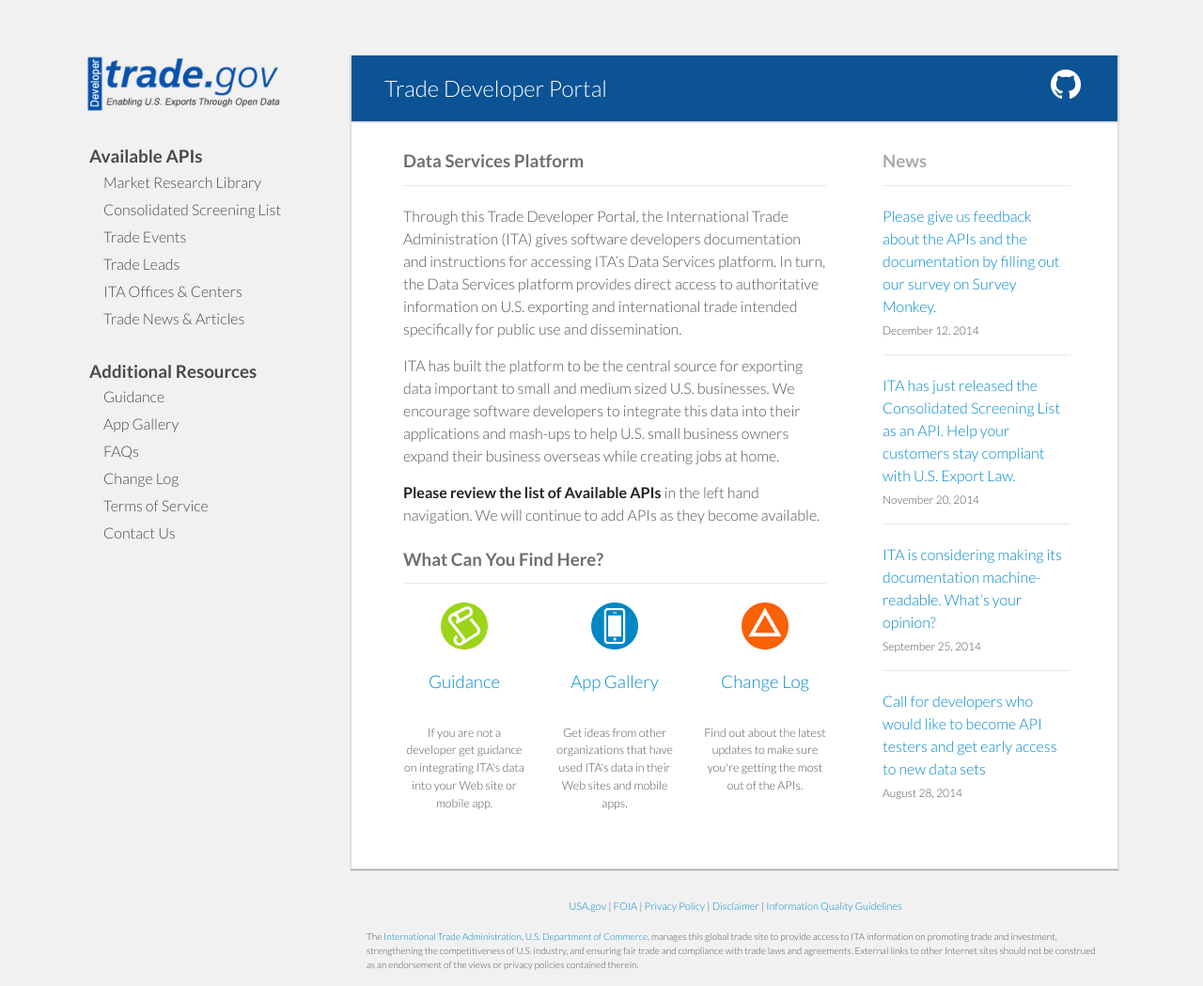
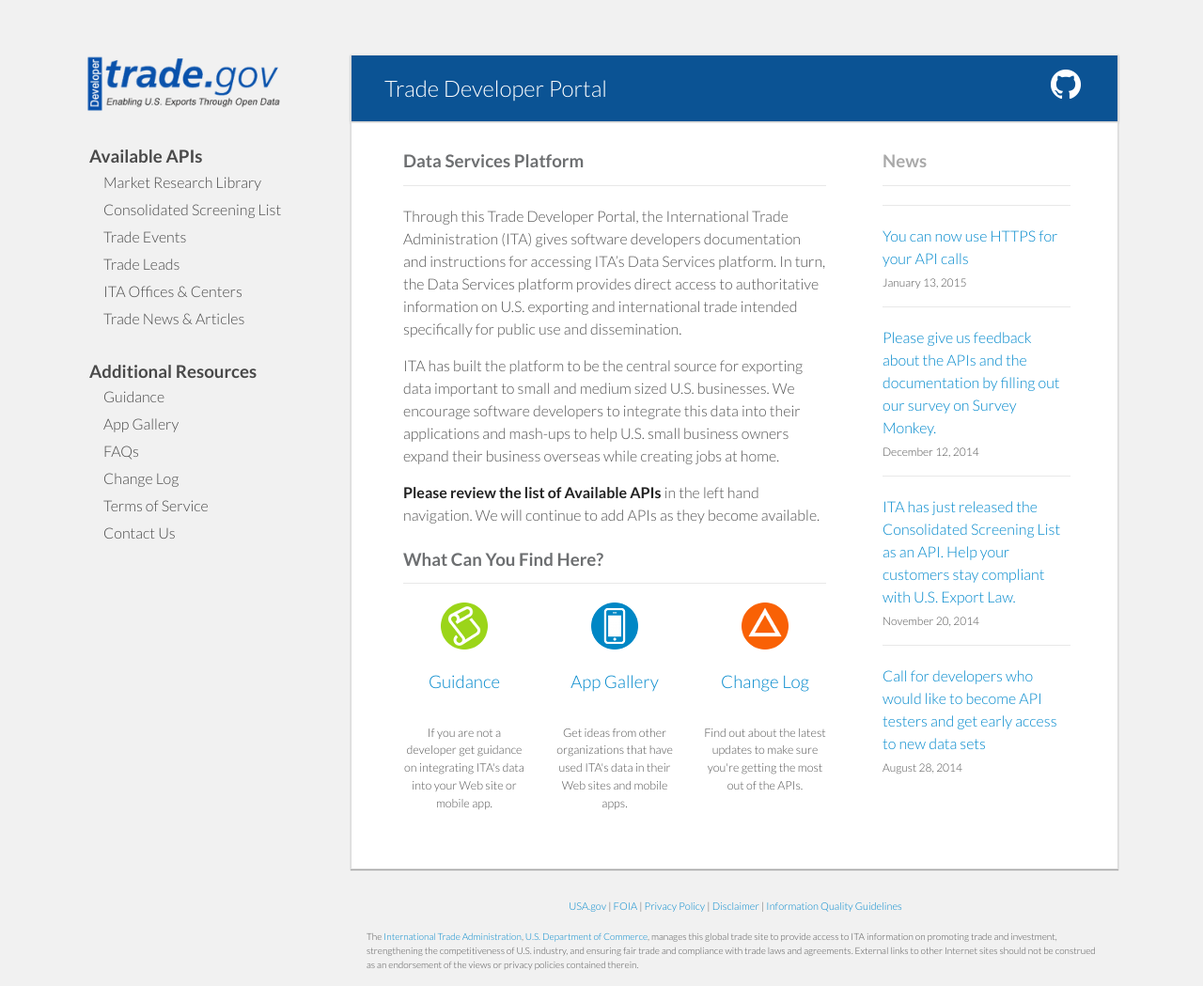
Before and after one commit to InternationalTradeAdministration/developerportal, a Jekyll site: the page index.html, which Jekyll copies as it is, in a window 1280 px wide and 1049 px high. Shown: the whole window at 94% size. Built offline with Jekyll 4.4.1, drawn with Linux system fonts in a browser that asks for light colours; nearby versions of some CDN libraries.

Commit message:
Added HTTPS news

```diff
--- a/index.html
+++ b/index.html
@@ -114,27 +114,28 @@
 		<h3>News</h3>
 
 		<!--news line 1-->
-     	<p>
+		<p class="list">
+		<a href="https://github.com/InternationalTradeAdministration/developerportal/wiki/You-Can-Now-Use-HTTPS-for-Your-Calls">
+		<p class="news">You can now use HTTPS for your API calls</p>
+		</a>
+		<h7>January 13, 2015</h7>
+		</p>
+
+		<!--news line 2-->
+		<p class="list">
 		<a href="https://www.surveymonkey.com/s/LYVLXW9">
 		<p class="news">Please give us feedback about the APIs and the documentation by filling out our survey on Survey Monkey.</p>
 		</a>
 		<h7>December 12, 2014</h7>
 		</p>
 
-		<!--news line 2-->
-     	<p class="list">
+
+		<!--news line 3-->
+		<p class="list">
 		<a href="http://developer.trade.gov/consolidated-screening-list.html">
 		<p class="news">ITA has just released the Consolidated Screening List as an API. Help your customers stay compliant with U.S. Export Law.</p>
 		</a>
 		<h7>November 20, 2014</h7>
-		</p>
-
-		<!--news line 3-->
-		<p class="list">
-		<a href="https://github.com/InternationalTradeAdministration/developerportal/issues/29">
-		<p class="news">ITA is considering making its documentation machine-readable. What’s your opinion?</p>
-		</a>
-		<h7>September 25, 2014</h7>
 		</p>
 
 		<!--news line 4-->
```
